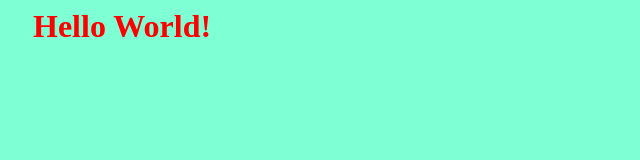
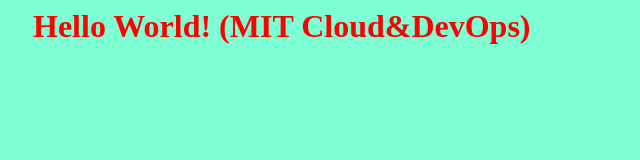
Before and after one commit to jur7/MIT_hello, a plain HTML site: page index.html in a window 1280 px wide. Shown: the whole page, without its empty margins (0-640 px from the left). Drawn offline with Linux system fonts and the light colour scheme.

Commit message:
test from Ubuntu

```diff
--- a/index.html
+++ b/index.html
@@ -6,6 +6,6 @@
     <link rel="stylesheet" href="./mystyles.css">
 </head>
 <body>
-    <h1>Hello World!</h1>
+    <h1>Hello World! (MIT Cloud&DevOps)</h1>
 </body>
 </html>
```
